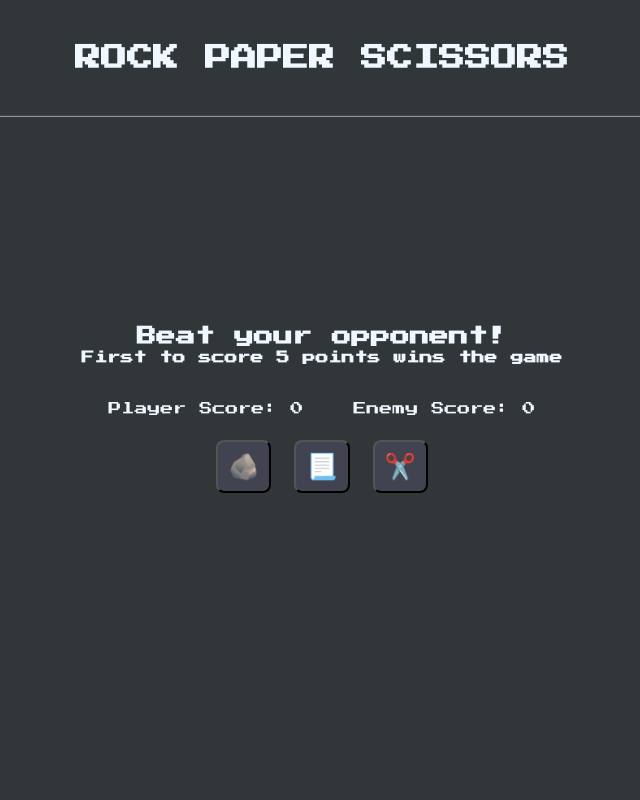
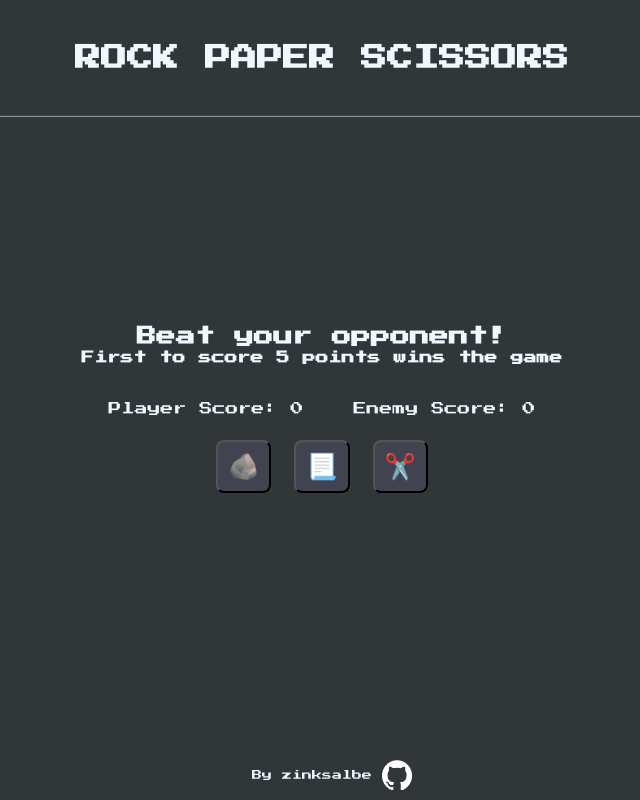
Before and after one commit to zinksalbe/rock-paper-scissors, a plain HTML site: page index.html in a window 1280 px wide. Shown: the whole page, without its empty margins (318-958 px from the left). Drawn offline with Linux system fonts and the light colour scheme.

Commit message:
Edited icons and footer

```diff
--- a/index.html
+++ b/index.html
@@ -5,7 +5,7 @@
     <meta charset="UTF-8">
     <meta name="viewport" content="width=device-width, initial-scale=1.0">
     <title>Rock Paper Scissors</title>
-    <link rel="icon" href="rock-paper-scissors.png">
+    <link rel="icon" href="stone.png">
     <link rel="preconnect" href="https://fonts.googleapis.com">
     <link rel="preconnect" href="https://fonts.gstatic.com" crossorigin>
     <link href="https://fonts.googleapis.com/css2?family=Press+Start+2P&display=swap" rel="stylesheet">
@@ -39,6 +39,15 @@
             <button class="restartButton">Restart</button>
         </div>
     </div>
+
+    <footer class="footer">
+        <p>
+            By
+            zinksalbe
+        </p>
+        <a href="https://github.com/zinksalbe" target="_blank">
+            <img class="fa-github" src="github-mark-white.png"></img></a>
+    </footer>
     <script src="script.js"></script>
 </body>
 
--- a/style.css
+++ b/style.css
@@ -80,6 +80,30 @@ hr {
     border-color: #8f989b;
 }
 
+.footer {
+    position: absolute;
+    bottom: 0;
+    left: 0;
+    display: flex;
+    align-items: center;
+    justify-content: center;
+    gap: 10px;
+    width: 100%;
+    padding: 10px;
+    font-size: 10px;
+}
+
+.fa-github {
+    color: #333;
+    width: 30px;
+    height: auto;
+    transition: transform 0.3s ease-in-out;
+}
+
+.fa-github:hover {
+    transform: rotate(360deg) scale(1.2);
+}
+
 /* Close button */
 /* .close {
     position: absolute;
```
Also changed, not shown: github-mark-white.png (added), stone.png (added).
